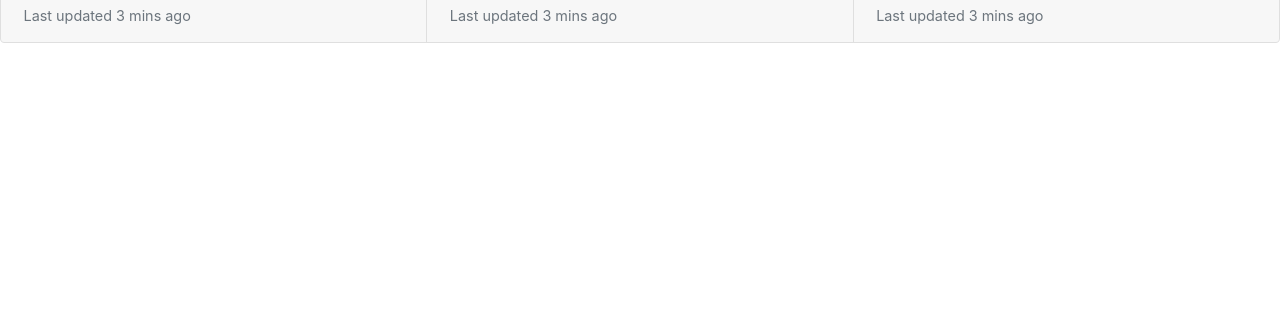
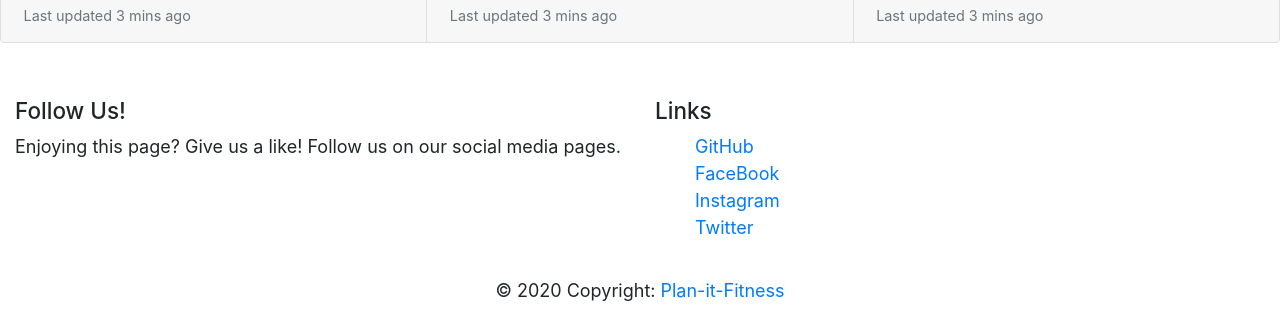
Before and after one commit to dcastro20/Project-3-Next, a Next.js app in the folder nextjs-blog/: page / in a window 1280 px wide. Shown: the part 1601-1920 px from the top of the page. Before the commit the page ends 1644 px from the top, so only its background shows below. Built offline with nearby package versions, Linux system fonts and the light colour scheme.

Commit message:
Added Footer component

```diff
--- /dev/null
+++ b/nextjs-blog/components/Footer.js
@@ -0,0 +1,46 @@
+import Container from "react-bootstrap/Container";
+import Row from "react-bootstrap/Row";
+import Col from "react-bootstrap/Col";
+
+const FooterPage = () => {
+  return (
+    <footer color="blue" className="font-small pt-4 mt-4">
+      <Container fluid className="text-center text-md-left">
+        <Row>
+          <Col md="6">
+            <h5 className="title">Follow Us!</h5>
+            <p>
+              Enjoying this page? Give us a like! Follow us on our social media
+              pages.
+            </p>
+          </Col>
+          <Col md="6">
+            <h5 className="title">Links</h5>
+            <ul>
+              <li className="list-unstyled">
+                <a href="#!">GitHub</a>
+              </li>
+              <li className="list-unstyled">
+                <a href="#!">FaceBook</a>
+              </li>
+              <li className="list-unstyled">
+                <a href="#!">Instagram</a>
+              </li>
+              <li className="list-unstyled">
+                <a href="#!">Twitter</a>
+              </li>
+            </ul>
+          </Col>
+        </Row>
+      </Container>
+      <div className="footer-copyright text-center py-3">
+        <Container fluid>
+          &copy; {new Date().getFullYear()} Copyright:{" "}
+          <a href="https://www.mdbootstrap.com"> Plan-it-Fitness </a>
+        </Container>
+      </div>
+    </footer>
+  );
+};
+
+export default FooterPage;
--- a/nextjs-blog/components/Jumbo.js
+++ b/nextjs-blog/components/Jumbo.js
@@ -3,7 +3,7 @@ import Jumbotron from "react-bootstrap/Jumbotron";
 const Jumbo = () => (
   <Jumbotron fluid>
     <h1>Plan-it-Fitness</h1>
-    <img src="/images/fitness2.jpg" fluid alt="Logo" />
+    <img src="/images/fitness2.jpg" fluid="true" alt="Logo" />
   </Jumbotron>
 );
 
--- a/nextjs-blog/pages/index.js
+++ b/nextjs-blog/pages/index.js
@@ -3,6 +3,8 @@ import Layout, { siteTitle } from "../components/layout";
 import utilStyles from "../styles/utils.module.css";
 import Container from "react-bootstrap/Container";
 import Cards from "../components/Cards";
+import React from "react";
+import Footer from "../components/Footer";
 
 export default function Home() {
   return (
@@ -27,6 +29,7 @@ export default function Home() {
       <div>
         <Cards />
       </div>
+      <Footer />
     </Layout>
   );
 }
```
